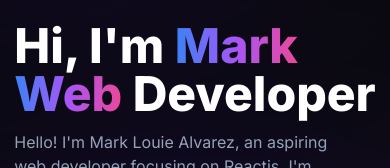
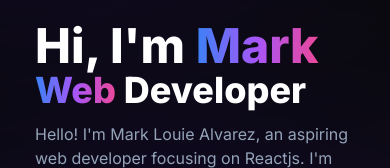
Before and after one commit to marrrkkk/reactjs-portfolio, a React (Vite) app: page / in a window 390 px wide. Shown: the part 326-494 px from the top of the page. Built offline with nearby package versions, Linux system fonts and the light colour scheme.

Commit message:
fix: font size for mobile

```diff
--- a/package.json
+++ b/package.json
@@ -1,6 +1,6 @@
 {
   "name": "portfolio",
-  "version": "1.1.3",
+  "version": "1.1.4",
   "type": "module",
   "scripts": {
     "dev": "vite",
--- a/src/components/Home/Home.jsx
+++ b/src/components/Home/Home.jsx
@@ -21,7 +21,7 @@ const Home = () => {
               Mark
             </span>
           </h1>
-          <h1 className="text-5xl text-white this lg:text-6xl">
+          <h1 className="w-80 lg:w-full text-4xl text-white this lg:text-6xl">
             <span className="text-transparent bg-clip-text bg-gradient-to-r from-blue-500 via-purple-500 to-pink-500">
               Web
             </span>{" "}
```
Also changed, not shown: 1 other file (tests, documents, lock files or other folders).
